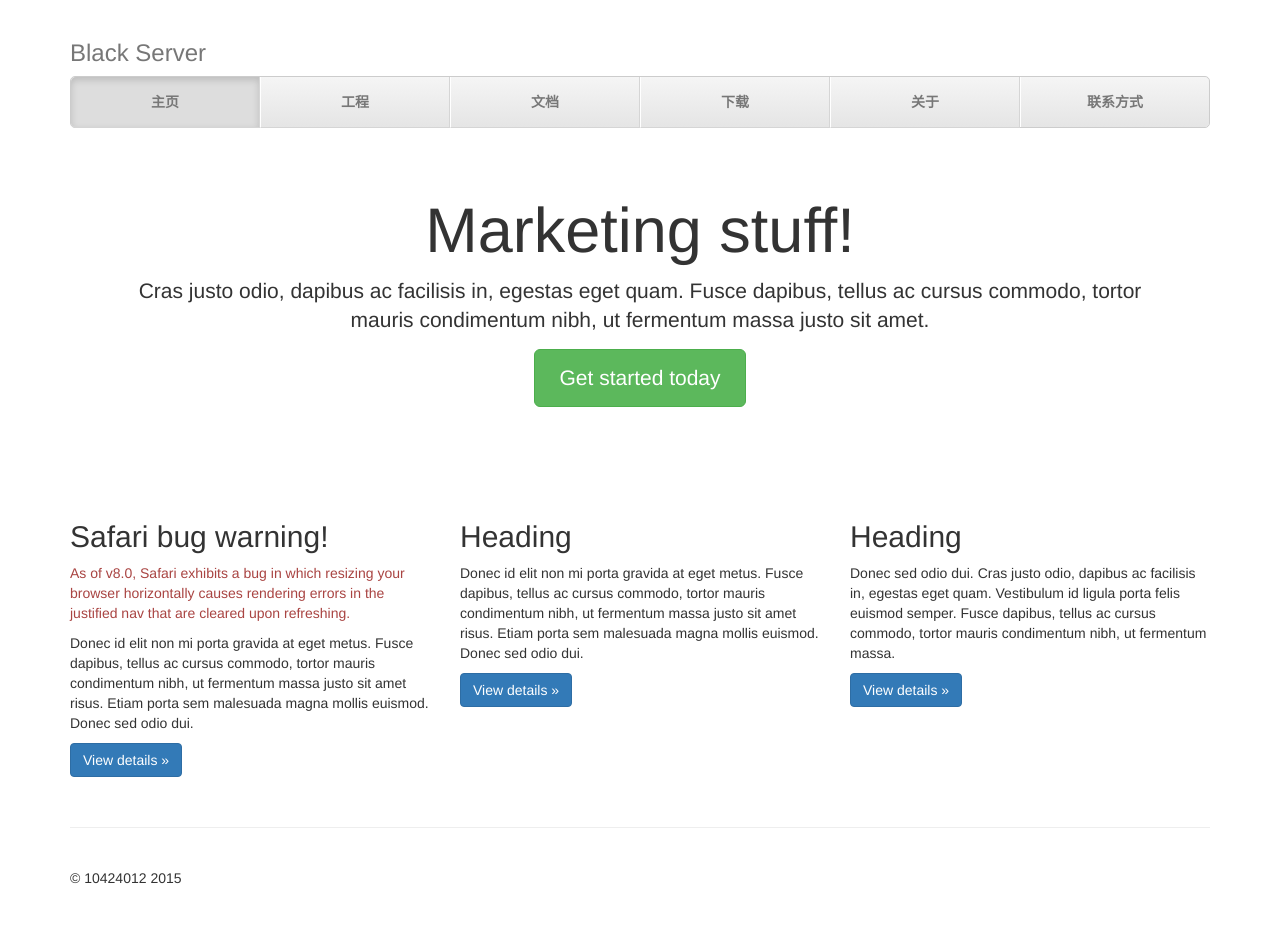
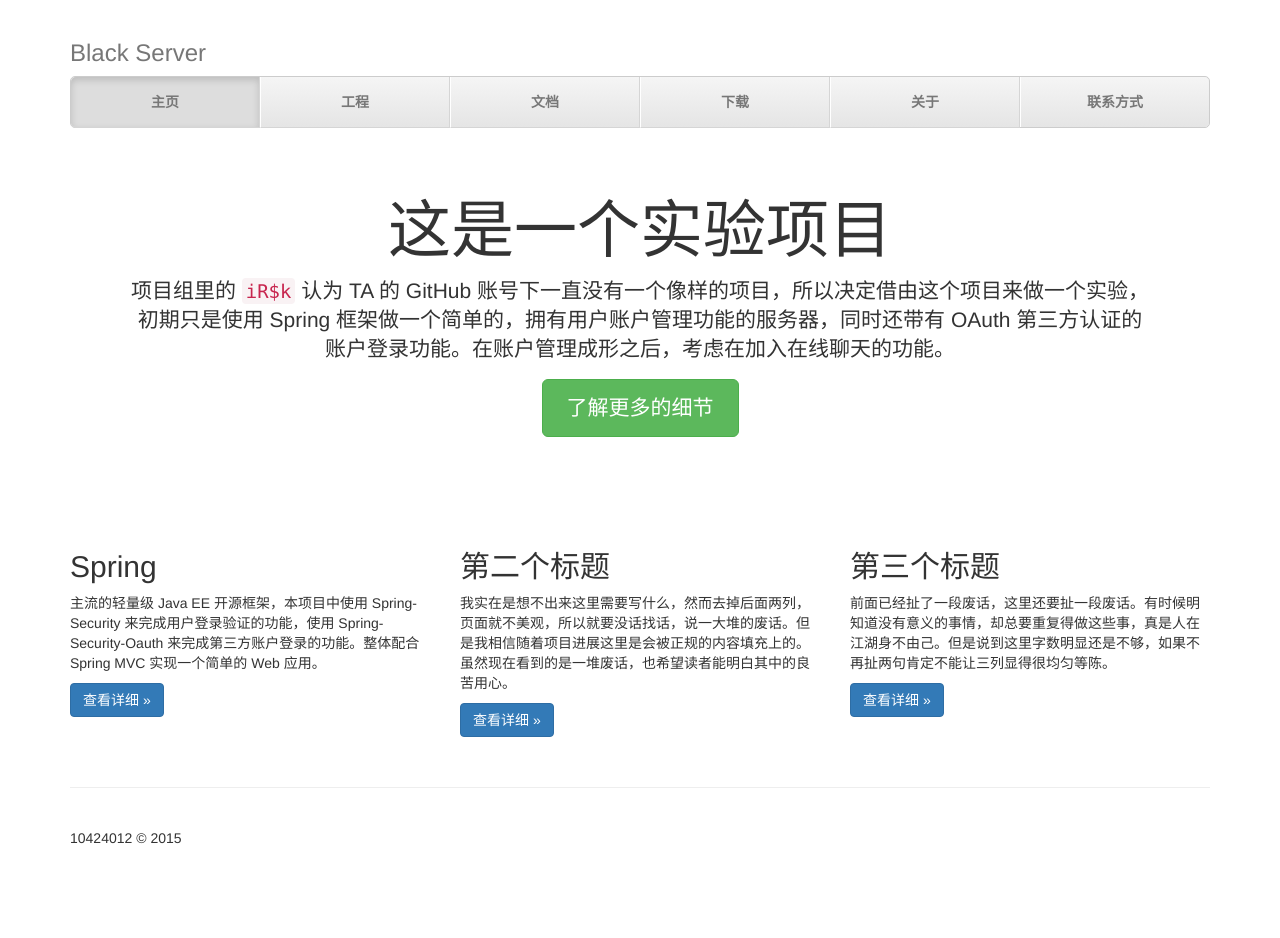
Before and after one commit to straybirdsnest/black-server, a Jekyll site: the page index.html, which Jekyll copies as it is, in a window 1280 px wide. Built offline with Jekyll 4.4.1, drawn with Linux system fonts in a browser that asks for light colours; nearby versions of some CDN libraries; Markdown is read by kramdown in place of the engine named in the settings; after the commit the page ends 900 px from its top, so only the background shows below that.

Commit message:
主页添加中文内容

```diff
--- a/index.html
+++ b/index.html
@@ -11,21 +11,15 @@
 
 		<title>Black Server</title>
 
-		<script src="http://libs.baidu.com/jquery/2.0.0/jquery.min.js"></script>
-		<script src="http://libs.baidu.com/bootstrap/3.0.3/js/bootstrap.min.js"></script>
+
 		<link href="http://libs.baidu.com/bootstrap/3.0.3/css/bootstrap.min.css" rel="stylesheet">
 
 		<!-- Custom styles for this template -->
 		<link href="css/site.css" rel="stylesheet">
-
 	</head>
 
 	<body>
-
 		<div class="container">
-
-			<!-- The justified navigation menu is meant for single line per list item.
-	   Multiple lines will require custom code not provided by Bootstrap. -->
 			<div class="masthead">
 				<h3 class="text-muted">Black Server</h3>
 				<nav>
@@ -42,38 +36,39 @@
 
 			<!-- Jumbotron -->
 			<div class="jumbotron">
-		   <h1>Marketing stuff!</h1>
-		   <p class="lead">Cras justo odio, dapibus ac facilisis in, egestas eget quam. Fusce dapibus, tellus ac cursus commodo, tortor mauris condimentum nibh, ut fermentum massa justo sit amet.</p>
-		   <p><a class="btn btn-lg btn-success" href="#" role="button">Get started today</a></p>
+				<h1>这是一个实验项目</h1>
+				<p class="lead">项目组里的 <code> iR$k</code> 认为 TA 的 GitHub 账号下一直没有一个像样的项目，所以决定借由这个项目来做一个实验，初期只是使用 Spring 框架做一个简单的，拥有用户账户管理功能的服务器，同时还带有 OAuth 第三方认证的账户登录功能。在账户管理成形之后，考虑在加入在线聊天的功能。</p>
+				<p><a class="btn btn-lg btn-success" href="#" role="button">了解更多的细节</a></p>
 			</div>
 
 			<!-- Example row of columns -->
 			<div class="row">
 				<div class="col-lg-4">
-			   <h2>Safari bug warning!</h2>
-			   <p class="text-danger">As of v8.0, Safari exhibits a bug in which resizing your browser horizontally causes rendering errors in the justified nav that are cleared upon refreshing.</p>
-			   <p>Donec id elit non mi porta gravida at eget metus. Fusce dapibus, tellus ac cursus commodo, tortor mauris condimentum nibh, ut fermentum massa justo sit amet risus. Etiam porta sem malesuada magna mollis euismod. Donec sed odio dui. </p>
-			   <p><a class="btn btn-primary" href="#" role="button">View details &raquo;</a></p>
+					<h2> Spring </h2>
+					<p> 主流的轻量级 Java EE 开源框架，本项目中使用 Spring-Security 来完成用户登录验证的功能，使用 Spring-Security-Oauth 来完成第三方账户登录的功能。整体配合Spring MVC 实现一个简单的 Web 应用。</p>
+					<p><a class="btn btn-primary" href="#" role="button">查看详细 &raquo;</a></p>
 				</div>
 				<div class="col-lg-4">
-			   <h2>Heading</h2>
-			   <p>Donec id elit non mi porta gravida at eget metus. Fusce dapibus, tellus ac cursus commodo, tortor mauris condimentum nibh, ut fermentum massa justo sit amet risus. Etiam porta sem malesuada magna mollis euismod. Donec sed odio dui. </p>
-			   <p><a class="btn btn-primary" href="#" role="button">View details &raquo;</a></p>
+					<h2> 第二个标题 </h2>
+					<p> 我实在是想不出来这里需要写什么，然而去掉后面两列，页面就不美观，所以就要没话找话，说一大堆的废话。但是我相信随着项目进展这里是会被正规的内容填充上的。虽然现在看到的是一堆废话，也希望读者能明白其中的良苦用心。</p>
+					<p><a class="btn btn-primary" href="#" role="button">查看详细 &raquo;</a></p>
 				</div>
 				<div class="col-lg-4">
-			   <h2>Heading</h2>
-			   <p>Donec sed odio dui. Cras justo odio, dapibus ac facilisis in, egestas eget quam. Vestibulum id ligula porta felis euismod semper. Fusce dapibus, tellus ac cursus commodo, tortor mauris condimentum nibh, ut fermentum massa.</p>
-			   <p><a class="btn btn-primary" href="#" role="button">View details &raquo;</a></p>
+					<h2> 第三个标题 </h2>
+					<p>前面已经扯了一段废话，这里还要扯一段废话。有时候明知道没有意义的事情，却总要重复得做这些事，真是人在江湖身不由己。但是说到这里字数明显还是不够，如果不再扯两句肯定不能让三列显得很均匀等陈。</p>
+					<p><a class="btn btn-primary" href="#" role="button">查看详细 &raquo;</a></p>
 				</div>
 			</div>
 
 			<!-- Site footer -->
 			<footer class="footer">
-		   <p>&copy; 10424012 2015</p>
+				<p>10424012 &copy; 2015</p>
 			</footer>
 
 		</div> <!-- /container -->
 
+		<script src="http://libs.baidu.com/jquery/2.0.0/jquery.min.js"></script>
+		<script src="http://libs.baidu.com/bootstrap/3.0.3/js/bootstrap.min.js"></script>
 
 	</body>
 </html>
```
Lines whose indentation alone changed are shown as unchanged.
